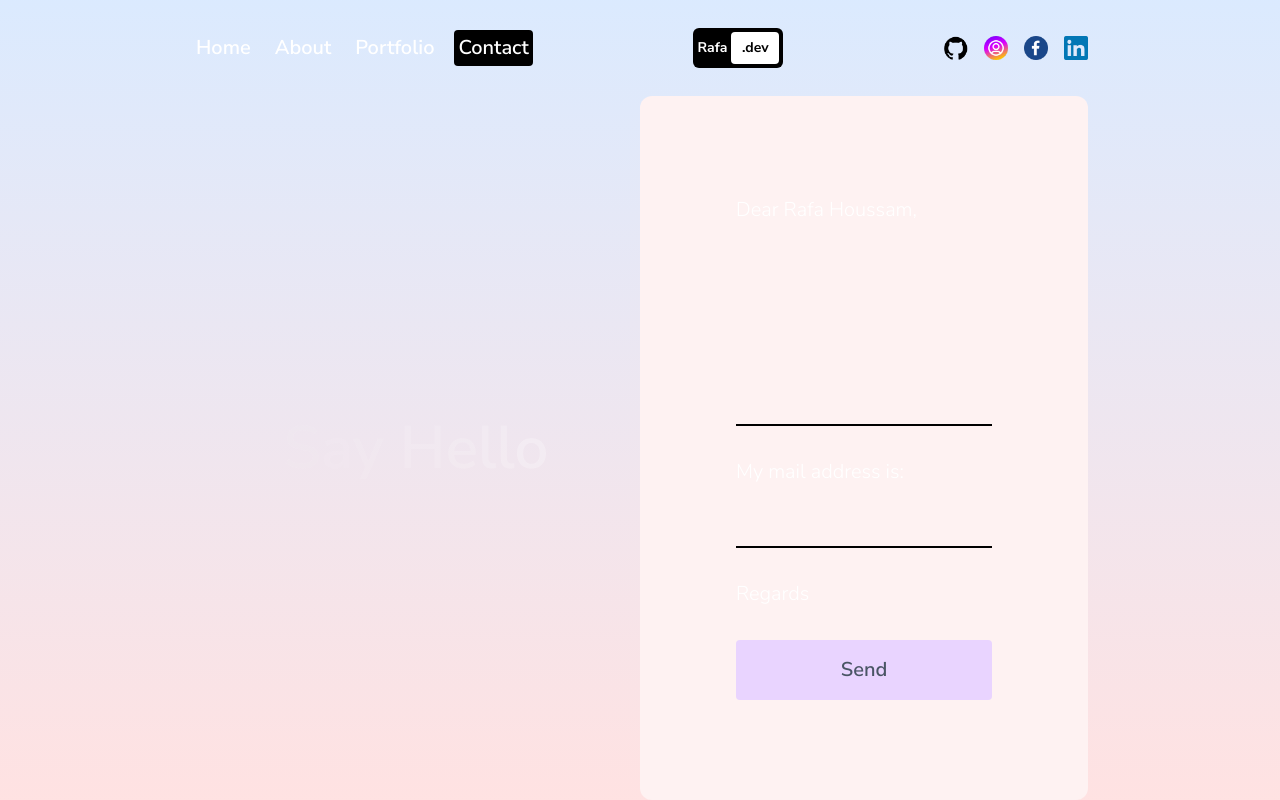
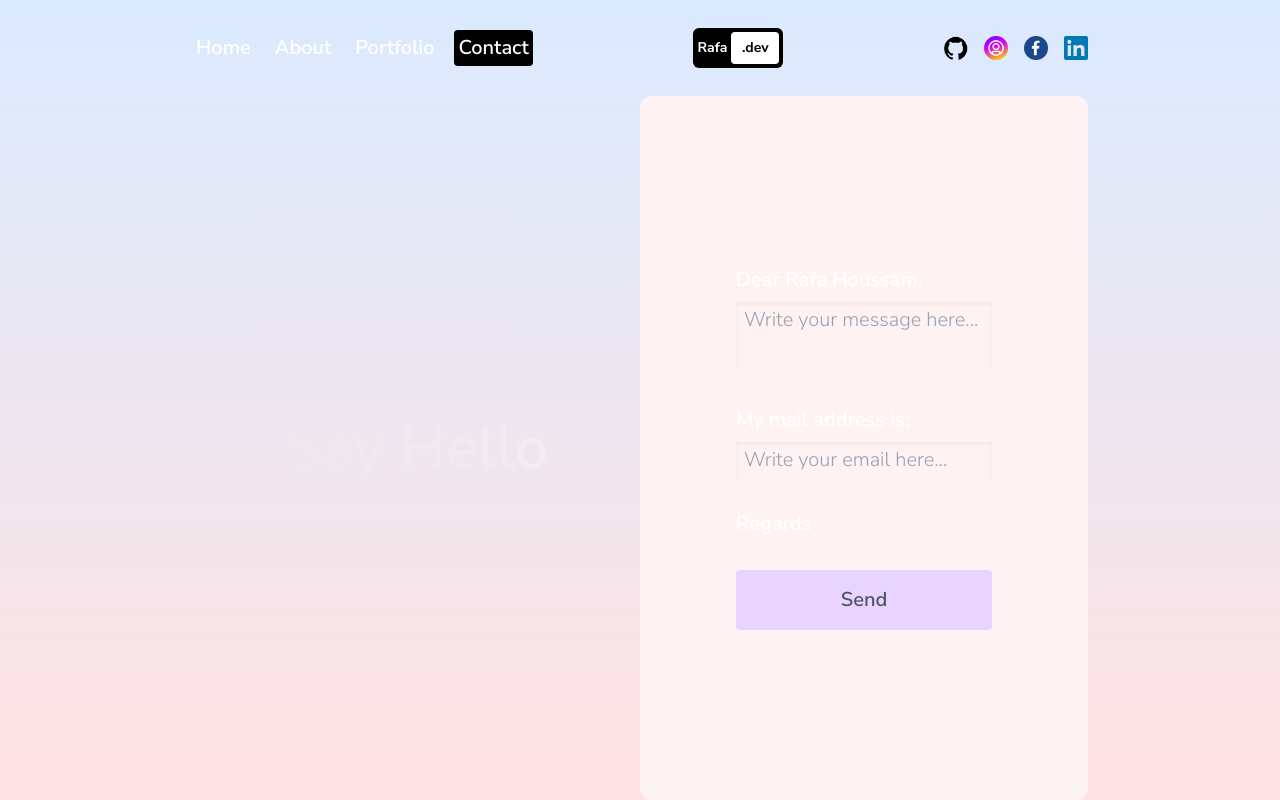
Before and after one commit to rafa-houssam/professionalPortfolio, a Next.js app: page /contact in a window 1280 px wide. Built offline with nearby package versions, Linux system fonts and the light colour scheme; a web font is replaced by a local one.

Commit message:
canct form

```diff
--- a/app/contact/page.jsx
+++ b/app/contact/page.jsx
@@ -66,24 +66,33 @@ const ContactPage = () => {
        <form
   onSubmit={sendEmail}
   ref={form}
-          className="h-1/2 lg:h-full lg:w-1/2 bg-red-50 rounded-xl text-xl flex flex-col gap-8 justify-center p-24 font-light"
+  className="h-1/2 lg:h-full lg:w-1/2 bg-red-50 rounded-xl text-xl flex flex-col gap-8 justify-center p-24 "
 >
+  <div>
     <span>Dear Rafa Houssam,</span>
     <textarea
-            rows={6}
-            className="bg-transparent border-b-2 border-b-black outline-none resize-none"
       name="user_message"
+
+      placeholder="Write your message here..."
+      className="w-full mt-2 placeholder:text-gray-400 bg-transparent  border-black outline-none shadow-inner py-1 px-2 font-light resize-none"
     />
+  </div>
+
+  <div>
     <span>My mail address is:</span>
     <input
       name="user_email"
       type="text"
-            className="bg-transparent border-b-2 border-b-black outline-none"
+      placeholder="Write your email here..."
+      className="w-full mt-2 placeholder:text-gray-400 bg-transparent  border-black outline-none shadow-inner py-1 px-2 font-light"
     />
+  </div>
+
   <span>Regards</span>
   <button className="bg-purple-200 rounded font-semibold text-gray-600 p-4 hover:cursor-pointer">
     Send
   </button>
+
   {success && (
     <span className="text-green-600 font-semibold">
       Your message has been sent successfully!
@@ -95,6 +104,7 @@ const ContactPage = () => {
     </span>
   )}
 </form>
+
       </div>
     </motion.div>
   );
--- a/app/portfolio/page.jsx
+++ b/app/portfolio/page.jsx
@@ -64,6 +64,12 @@ const PortfolioPage = () => {
             className="flex w-max gap-10 px-10 sm:px-16 md:px-24"
           >
             {/* Projects */}
+             <div
+
+                className={`flex-shrink-0 h-[80vh] w-[80vw] sm:w-[60vw] md:w-[50vw]  items-center justify-center rounded-3xl  bg-gradient-to-r  transition-transform duration-500 `}
+              ></div>
+
+
             {items.map((item) => (
               <div
                 key={item.id}
@@ -124,7 +130,7 @@ const PortfolioPage = () => {
 
           <Link
             href="/contact"
-            className="absolute top-0 left-0 right-0 bottom-0 m-auto w-12 h-12 sm:w-16 sm:h-16 md:w-24 md:h-24 bg-black text-white rounded-full flex items-center justify-center text-sm sm:text-base hover:scale-110 transition"
+            className="absolute top-0 left-0 right-0 bottom-0 m-auto w-12 h-12 sm:w-16 sm:h-16 md:w-24 md:h-24 bg-black text-white rounded-full flex items-center justify-center text-sm sm:text-base hover:scale-110 transition hover:cursor-pointer"
           >
             Hire Me
           </Link>
```
Lines whose indentation alone changed are shown as unchanged.
